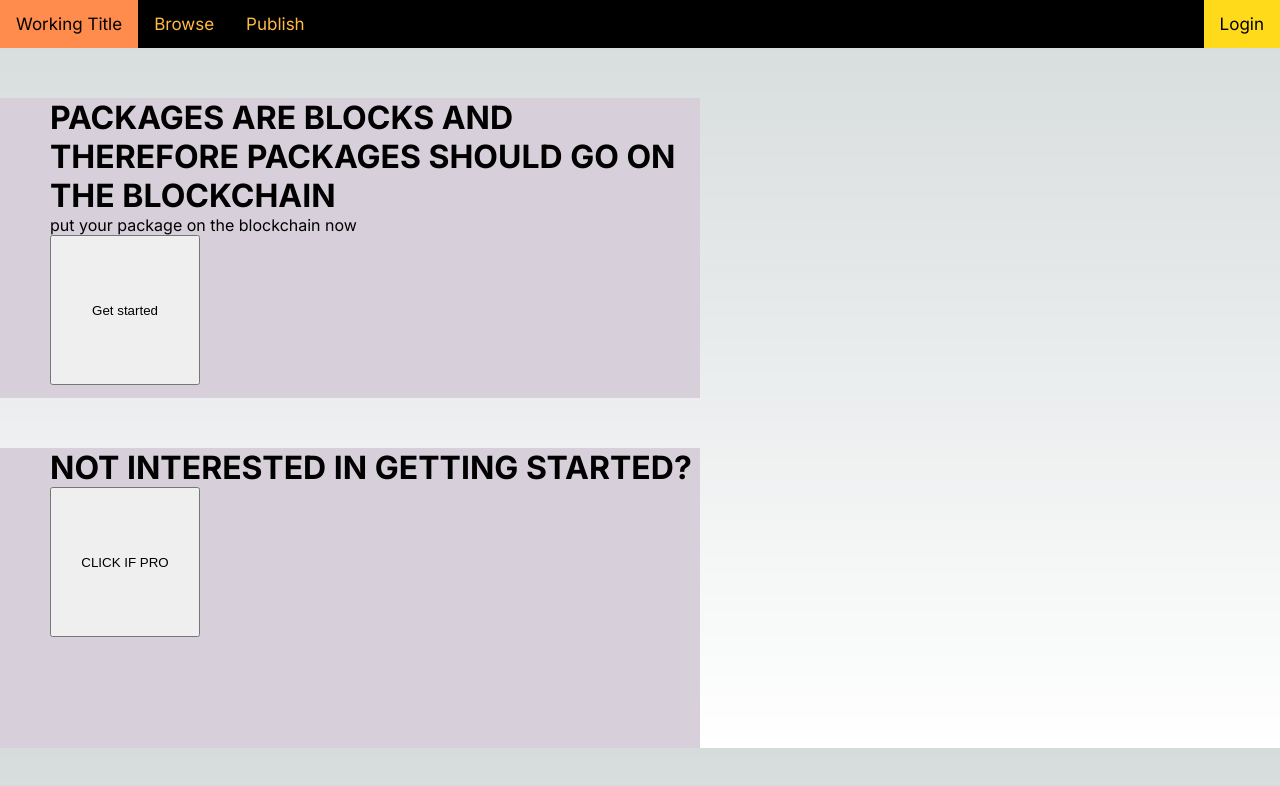
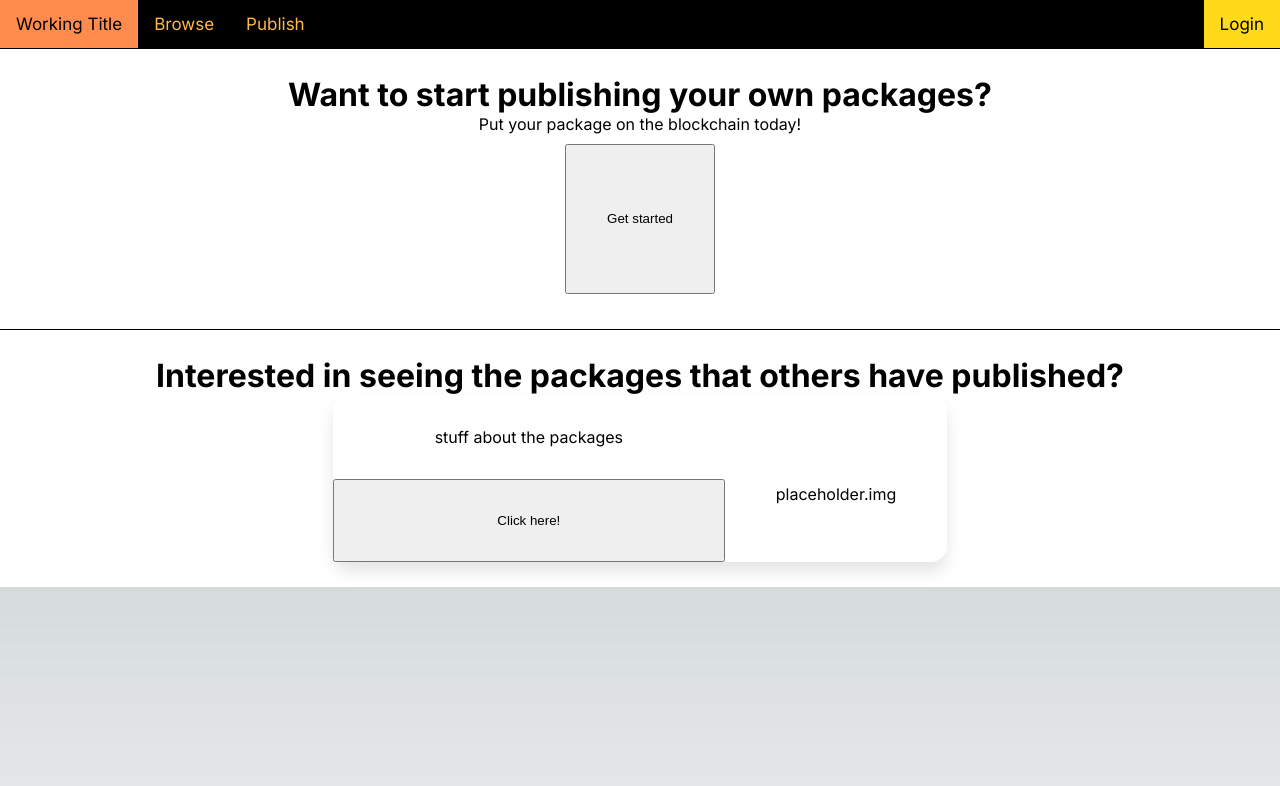
Before and after one commit to pbrucla/ESPR, a Next.js app in the folder frontend/: page / in a window 1280 px wide. Shown: the top 786 px of the page. Built offline with nearby package versions, Linux system fonts and the light colour scheme.

Commit message:
more homepage stuff...

```diff
--- a/frontend/app/page.module.css
+++ b/frontend/app/page.module.css
@@ -294,22 +294,65 @@
 }
 
 .homepageButton{
+  margin:10px;
   width:150px;
   height:150px;
 }
 
 .homepageButton:hover{
-  background-color: #F44D8A;
+  background-color: #00ffe5;
 }
 
 .paragraphBox{
-  width:700px;
-  height: 300px;
-  background-color: #d7cfda;
+  gap:100px;
+  flex-direction: row;
+  text-align: center;
+  box-shadow: 0 10px 15px rgba(0, 0, 0, 0.1);
+  padding:2%;
+  margin-left: auto;
+  margin-right: auto;
+
+  width: 100%;
+  height: max-content;
+  background-color: #ffffff;
+  border-top: 1px solid;
+
+  /*border-radius: 1rem;*/
 }
 
-.paragraphBox div{
-  margin-left:50px;
-  margin-top:50px;
+.textAndImage{
+  align-items: center;
+  display:inline-block;
+  justify-content: center; /* Centers items horizontally */
+  display: flex;
+  box-shadow: 0 10px 15px rgba(0, 0, 0, 0.1);
+  border-radius: 1rem;
+  margin: auto;
+  width: 50%;
+  text-align: center;
+  padding-top:2rem;
+}
+
+.imageItem{
+  flex-grow: 1;
+}
+
+.textItem{
+  flex-grow: 2;
+}
+
+.buttonInItem{
+  margin:auto;
+  width:100%;
+  padding:2rem;
+  height:fit-content;
+}
+
+.item:not(:last-child) {
+  margin-bottom: 2rem;
+}
+
+.horizontalItem:not(:last-child){
+  border-right: 1px solid;
 
 }
--- a/frontend/app/page.tsx
+++ b/frontend/app/page.tsx
@@ -6,9 +6,9 @@ export default function Home() {
     <main>
       <div className={styles.paragraphBox}>
         <div>
-        <h1>PACKAGES ARE BLOCKS AND THEREFORE PACKAGES SHOULD GO ON THE BLOCKCHAIN</h1>
+        <h1>Want to start publishing your own packages?</h1>
         <p>
-          put your package on the blockchain now
+          Put your package on the blockchain today!
         </p>
 
         <a  href="/login/page.tsx">
@@ -21,12 +21,24 @@ export default function Home() {
 
       <div className={styles.paragraphBox}>
         <div>
-        <h1>NOT INTERESTED IN GETTING STARTED?</h1>
-        <a  href="/packages/page.tsx">
-        <button className = {styles.homepageButton}>
-          CLICK IF PRO
-        </button>
-        </a>
+        <h1>Interested in seeing the packages that others have published?</h1>
+          <div className={styles.textAndImage}>
+            <div className = {styles.textItem }>
+              <p className = {styles.item} >
+                stuff about the packages
+              </p>
+              <a className={styles.item} href="/packages/page.tsx">
+              <button className = {styles.buttonInItem}>
+                Click here!
+              </button>
+            </a>
+            </div>
+            <div className = {styles.imageItem}>
+              <p>
+                placeholder.img
+              </p>
+            </div>
+          </div>
         </div>
       </div>
     </main>
```
